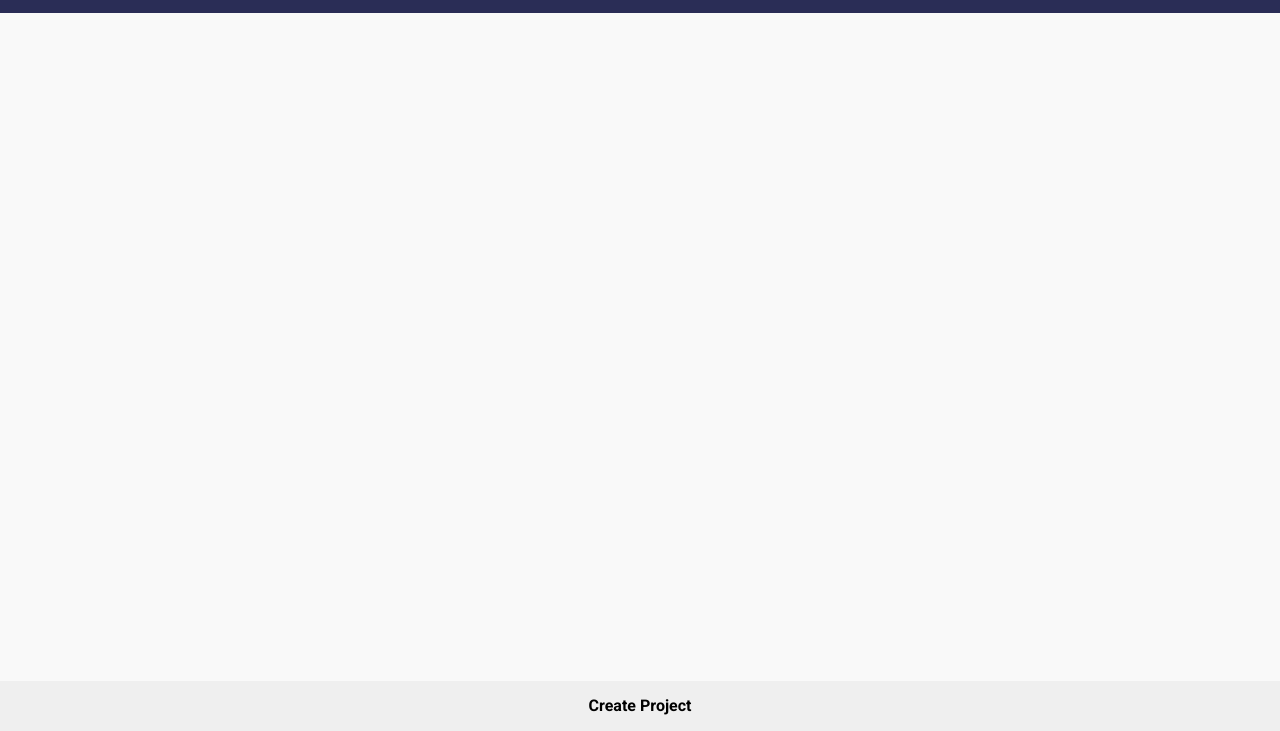
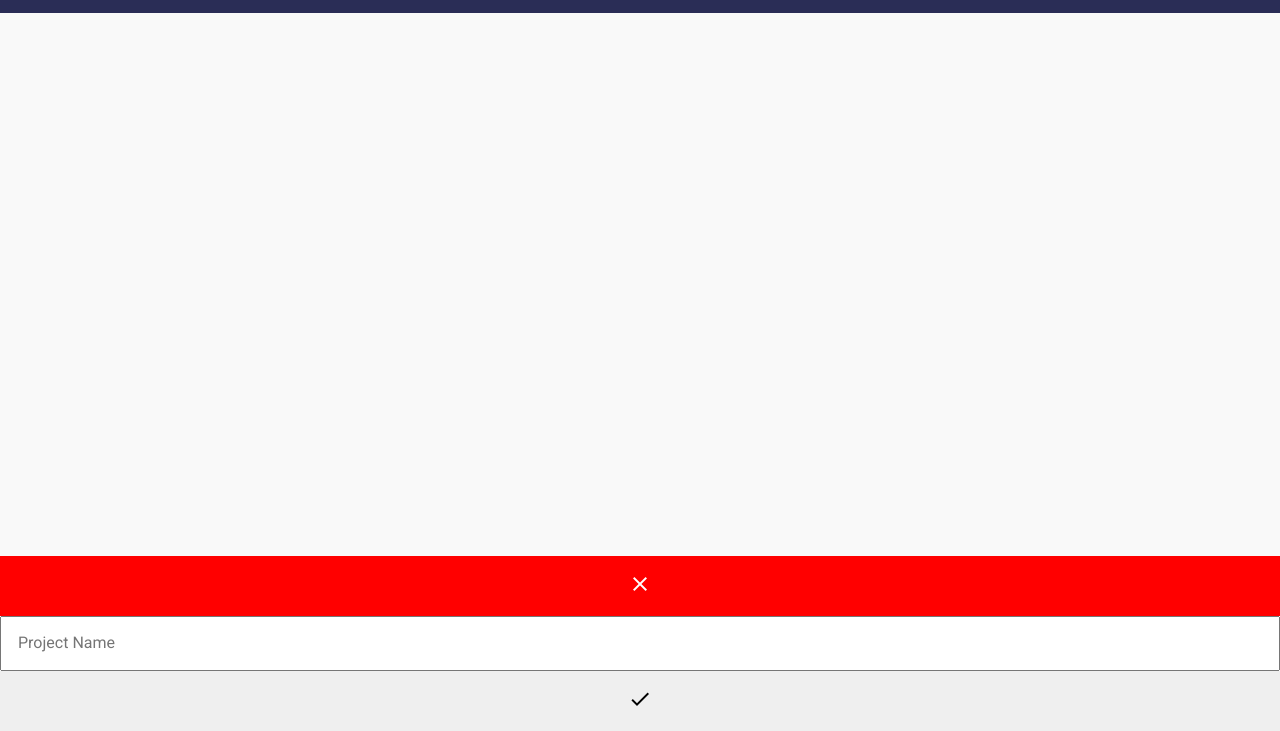
Before and after one commit to novraburv/todo-list, a website built with webpack: page src/index.html in a window 1280 px wide. Both pictures are taken after a click on the button "Create Project". Shown: the part 69-800 px from the top of the page. Built offline with nearby package versions, Linux system fonts and the light colour scheme; a web font is replaced by a local one.

Commit message:
create UI controller module and new project form

```diff
--- a/package.json
+++ b/package.json
@@ -35,6 +35,7 @@
     "webpack-dev-server": "^4.7.4"
   },
   "dependencies": {
+    "material-icons": "^1.10.6",
     "normalize.css": "^8.0.1"
   }
 }
--- /dev/null
+++ b/src/css/form.css
@@ -0,0 +1,13 @@
+.form {
+	display: flex;
+	flex-flow: column nowrap;
+}
+
+.form__input {
+	padding: 1em;
+}
+
+.btn-close {
+	background: red;
+	color: white;
+}
--- a/src/css/global.css
+++ b/src/css/global.css
@@ -37,6 +37,7 @@
 .header__logo {
 	margin-bottom: 0;
 	font-family: "Festive", cursive;
+	font-size: 1.5em;
 }
 
 .header__slogan {
@@ -55,7 +56,7 @@
 }
 
 .main,
-.container-new-project-form {
+.container-project-form {
 	display: flex;
 	flex-flow: column nowrap;
 }
--- a/src/index.html
+++ b/src/index.html
@@ -1,9 +1,8 @@
 <!DOCTYPE html>
 <html lang="en">
-
   <head>
-    <meta charset="UTF-8">
-    <meta name="viewport" content="width=device-width, initial-scale=1.0">
+    <meta charset="UTF-8" />
+    <meta name="viewport" content="width=device-width, initial-scale=1.0" />
     <title>TODOLIST</title>
   </head>
 
@@ -15,11 +14,9 @@
       </header>
       <main class="main">
         <div class="project-list"></div>
-            <div class="container container-new-project-form">
         <button class="btn btn-create-project">Create Project</button>
-            </div>
+        <div class="container container-project-form"></div>
       </main>
     </div>
   </body>
-
 </html>
--- a/src/index.js
+++ b/src/index.js
@@ -2,6 +2,11 @@
 
 // imported from npm
 import "normalize.css";
+import "material-icons/iconfont/outlined.css";
 
 // imported from local src
 import "./css/global.css";
+
+import { UI } from "./js/UI";
+
+UI.init();
--- /dev/null
+++ b/src/js/UI.js
@@ -0,0 +1,36 @@
+"use strict";
+
+import { Form as ProjectFormFactory } from "./components/formProject";
+
+// a collection of UI operators
+export const UI = (() => {
+  const createProjectButton = document.querySelector(".btn-create-project");
+  const projectFormContainer = document.querySelector(
+    ".container-project-form"
+  );
+  let projectForm = projectFormContainer.querySelector(".form");
+
+  const init = () => {
+    createProjectButton.addEventListener("click", openProjectForm);
+  };
+
+  // project form controls
+  const openProjectForm = () => {
+    if (projectForm) {
+      return closeProjectForm();
+    }
+    projectForm = ProjectFormFactory();
+    projectFormContainer.append(projectForm);
+    createProjectButton.innerHTML =
+      '<i class="material-icons-outlined">close</i>';
+    createProjectButton.classList.add("btn-close");
+  };
+
+  const closeProjectForm = () => {
+    projectForm = projectForm.remove();
+    createProjectButton.textContent = "Create Project";
+    createProjectButton.classList.remove("btn-close");
+  };
+
+  return { init, closeProjectForm };
+})();
--- /dev/null
+++ b/src/js/components/formProject.js
@@ -0,0 +1,26 @@
+"use strict";
+
+import "../../css/form.css";
+import { UI } from '../UI';
+
+export const Form = () => {
+	const form = document.createElement("div");
+	form.classList.add("form", "form-create-project");
+
+	const input = document.createElement("input");
+	input.classList.add("form__input");
+	input.type = "text";
+	input.placeholder = "Project Name";
+
+
+	const submit = document.createElement("button");
+	submit.classList.add("btn", "btn-submit");
+	submit.innerHTML = '<i class="material-icons-outlined">done</i>';
+	submit.addEventListener("click", () => {
+		console.log(`get some functions to process this form ${Math.floor(Math.random() * 10)}`);
+		UI.closeProjectForm();
+	});
+	form.append(input, submit);
+
+	return form;
+};
```
Also changed, not shown: 1 other file. Lines whose indentation alone changed are shown as unchanged.
